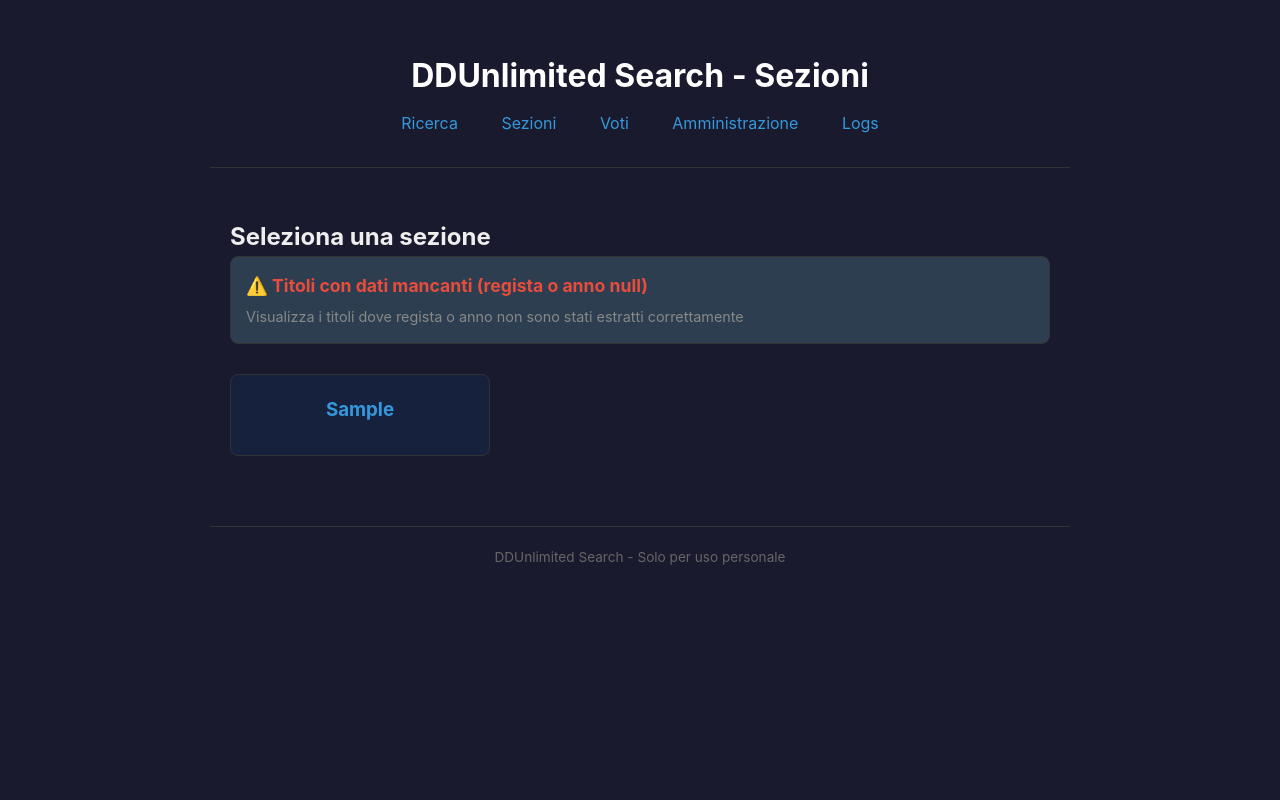
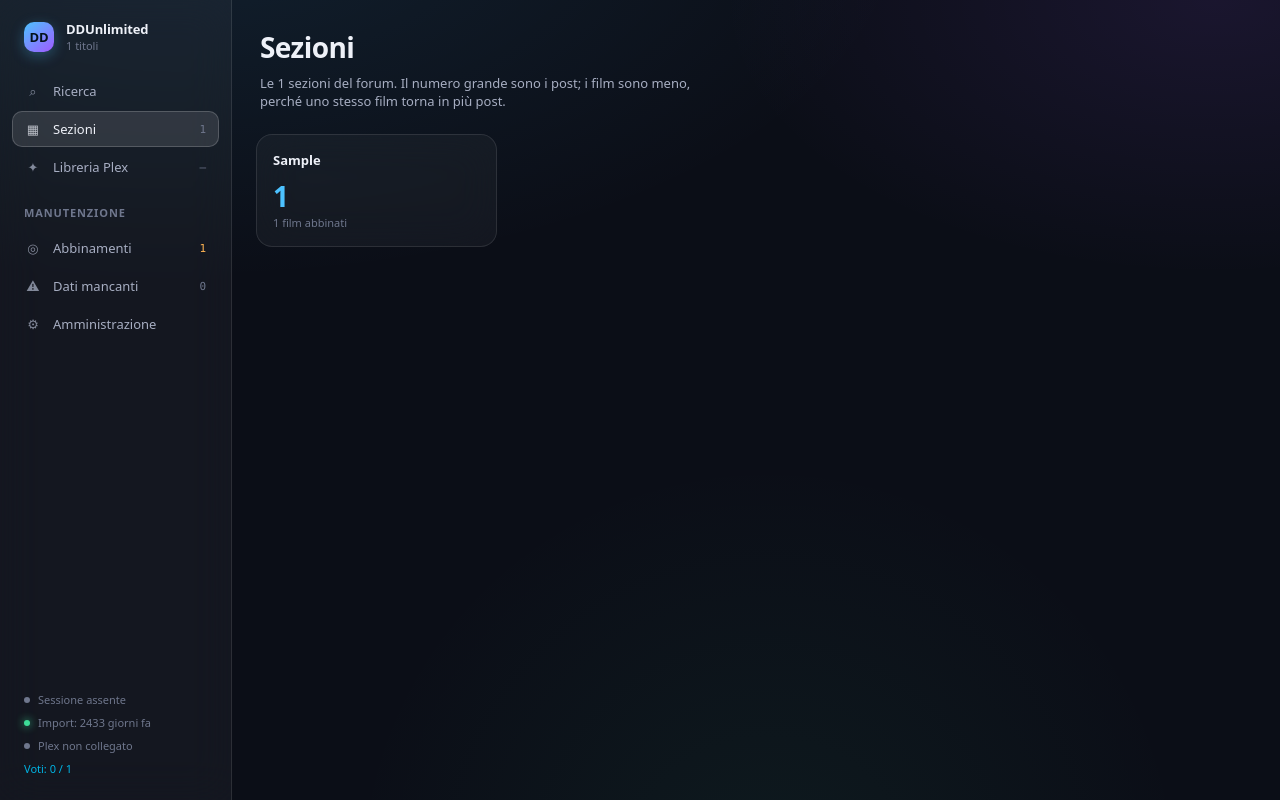
Before and after one commit to exSnake/ddunlimited-search, a Flask app: page /sections in a window 1280 px wide. Run offline with Flask 3, Linux system fonts and the light colour scheme; tables that the repository leaves empty hold one stand-in row (values such as "Sample post").

Commit message:
feat: normalise qualities at the source, store the matched director, rebuild sections
Three contained pieces.

Quality had three writers in parser.py and only one uppercased, so the
column held '720p' and '720P', '1080P' and '1080p', '4K' and '2160P' as
separate values. All three now go through normalize_quality, and a startup
migration rewrites what is already stored. The counts land where they
should: 9741 at 1080p, 5439 at 720p, 1322 at 4K, and no row is lost. The
pass is idempotent, so after the first run init_db is back to 9ms.

title_ratings gains matched_director. TMDB returns it inside the credits
the matcher already requests for its director bonus, so recording it costs
no extra call — build_match is the one place every path goes through,
including a match corrected by hand. The review queue needs it to put the
two directors side by side.

The sections page moves onto the new shell and finally carries counts.
Cards link into the search, which now accepts a real forum section as well
as the collapsed name the filter panel shows.

Claude-Session: https://claude.ai/code/session_014JNdPaNYMziNvA4HEDnZUe

```diff
--- a/src/parser.py
+++ b/src/parser.py
@@ -118,12 +118,34 @@ QUALITY_PATTERNS = [
 ]
 
 
+# One spelling per quality. Three places used to write this column and only
+# one uppercased, so '720p' and '720P' both existed, as did '4K' and '2160P'.
+QUALITY_CANONICAL = {
+    '2160P': '4K', '4K': '4K', 'UHD': '4K',
+    '1080P': '1080p', '1080I': '1080i',
+    '720P': '720p', '720I': '720i',
+    'HDTV': 'HDTV',
+    'WEB': 'WEB', 'WEB-DL': 'WEB', 'WEBDL': 'WEB', 'WEBRIP': 'WEB',
+    'BLURAY': 'BluRay', 'BDRIP': 'BluRay', 'BRRIP': 'BluRay',
+    'DVD': 'DVD', 'DVDRIP': 'DVD',
+    'SD': 'SD',
+    'CAM': 'CAM', 'HDCAM': 'CAM', 'TS': 'TS', 'TELESYNC': 'TS',
+}
+
+
+def normalize_quality(value: str | None) -> str | None:
+    """The one spelling for a quality, or the value untouched if unknown."""
+    if not value:
+        return None
+    return QUALITY_CANONICAL.get(value.strip().upper(), value.strip())
+
+
 def extract_quality(text: str) -> str | None:
     """Extract quality information from text."""
     for pattern in QUALITY_PATTERNS:
         match = re.search(pattern, text, re.IGNORECASE)
         if match:
-            return match.group(1).upper()
+            return normalize_quality(match.group(1))
     return None
 
 
@@ -169,11 +191,11 @@ def extract_quality_from_icons(parent_tag) -> str | None:
     for img in parent_tag.find_all('img'):
         src = img.get('src', '').lower()
         if '4k' in src or 'uhd' in src:
-            return '4K'
+            return normalize_quality('4K')
         if 'full.hd' in src or 'fullhd' in src:
-            return '1080p'
+            return normalize_quality('1080p')
         if '.hd.' in src:
-            return '720p'
+            return normalize_quality('720p')
     return None
 
 
@@ -414,13 +436,13 @@ def parse_page(html: str, section: str) -> list[dict]:
         if not quality:
             section_lower = section.lower()
             if '4k' in section_lower or 'ultrahd' in section_lower:
-                quality = '4K'
+                quality = normalize_quality('4K')
             elif 'fullhd' in section_lower or '1080' in section_lower:
-                quality = '1080p'
+                quality = normalize_quality('1080p')
             elif 'hd' in section_lower:
-                quality = '720p'
+                quality = normalize_quality('720p')
             elif 'sd' in section_lower:
-                quality = 'SD'
+                quality = normalize_quality('SD')
 
         metadata = extract_metadata(full_text)
 
--- a/src/ratings.py
+++ b/src/ratings.py
@@ -256,6 +256,7 @@ def build_match(media_type: str, details: dict, confidence: float) -> dict:
         imdb_id = details.get('imdb_id')
 
     votes = details.get('vote_count') or 0
+    credited = directors_of(media_type, details)
     return {
         'media_type': media_type,
         'tmdb_id': details.get('id'),
@@ -265,6 +266,7 @@ def build_match(media_type: str, details: dict, confidence: float) -> dict:
         'poster_path': details.get('poster_path'),
         'matched_title': name,
         'matched_year': int(released[:4]) if released[:4].isdigit() else None,
+        'matched_director': ', '.join(credited[:2]) or None,
         'confidence': round(confidence, 3),
     }
 
--- a/src/server.py
+++ b/src/server.py
@@ -389,8 +389,9 @@ def admin_page():
 @app.route('/sections')
 def sections_page():
     """Render the sections page."""
-    sections = database.get_all_sections()
-    return render_template('sections.html', sections=sections)
+    return render_template('v2/sections.html',
+                           sections=database.get_section_counts(),
+                           **v2_shell())
 
 
 @app.route('/sections/<section>')
--- a/src/static/v2/app.css
+++ b/src/static/v2/app.css
@@ -148,6 +148,58 @@ body.no-glass * { backdrop-filter: none !important; }
   flex: 1;
   min-width: 0;
   padding: var(--space-5) var(--space-6);
+}
+
+.page-head { padding: var(--space-2) var(--space-1) var(--space-6); }
+.page-head h1 {
+  margin: 0;
+  font-size: var(--text-2xl);
+  font-weight: 650;
+  letter-spacing: -0.02em;
+}
+.page-head p {
+  margin: var(--space-2) 0 0;
+  max-width: 60ch;
+  font-size: var(--text-sm);
+  color: var(--color-text-dim);
+}
+
+.section-grid {
+  display: grid;
+  grid-template-columns: repeat(auto-fill, minmax(200px, 1fr));
+  gap: var(--space-3);
+}
+.section-card {
+  display: block;
+  padding: var(--space-4);
+  background: var(--glass-1);
+  backdrop-filter: blur(var(--glass-blur));
+  border: 1px solid var(--edge);
+  border-radius: var(--radius-lg);
+  transition: all var(--dur) var(--ease);
+}
+.section-card:hover {
+  background: var(--glass-2);
+  border-color: var(--edge-strong);
+  box-shadow: var(--shadow-md);
+  transform: translateY(-1px);
+}
+.section-name {
+  font-size: var(--text-sm);
+  font-weight: 600;
+  color: var(--color-text);
+}
+.section-count {
+  margin-top: var(--space-2);
+  font-size: var(--text-2xl);
+  font-weight: 650;
+  letter-spacing: -0.02em;
+  font-variant-numeric: tabular-nums;
+  color: var(--color-primary);
+}
+.section-sub {
+  font-size: var(--text-2xs);
+  color: var(--color-text-muted);
 }
 
 .with-panel {
--- a/src/templates/sections.html
+++ /dev/null
@@ -1,89 +0,0 @@
-<!DOCTYPE html>
-<html lang="it">
-<head>
-    <meta charset="UTF-8">
-    <meta name="viewport" content="width=device-width, initial-scale=1.0">
-    <title>Sezioni - DDUnlimited Search</title>
-    <link rel="stylesheet" href="{{ url_for('static', filename='style.css') }}">
-    <style>
-        .sections-container {
-            max-width: 1200px;
-            margin: 0 auto;
-            padding: 20px;
-        }
-        .sections-grid {
-            display: grid;
-            grid-template-columns: repeat(auto-fill, minmax(250px, 1fr));
-            gap: 20px;
-            margin-top: 20px;
-        }
-        .section-card {
-            background: #16213e;
-            border: 1px solid #333;
-            border-radius: 8px;
-            padding: 20px;
-            text-align: center;
-            transition: background-color 0.2s;
-            cursor: pointer;
-        }
-        .section-card:hover {
-            background: #1a2744;
-        }
-        .section-card h3 {
-            margin: 0 0 10px 0;
-            color: #3498db;
-        }
-        .section-card a {
-            color: #3498db;
-            text-decoration: none;
-            display: block;
-        }
-        .section-card a:hover {
-            text-decoration: underline;
-        }
-    </style>
-</head>
-<body>
-    <div class="container">
-        <header>
-            <h1>DDUnlimited Search - Sezioni</h1>
-            <nav style="margin-top: 10px;">
-                <a href="/" style="margin-right: 15px;">Ricerca</a>
-                <a href="/sections" style="margin-right: 15px;">Sezioni</a>
-                <a href="/ratings" style="margin-right: 15px;">Voti</a>
-                <a href="/admin" style="margin-right: 15px;">Amministrazione</a>
-                <a href="/logs">Logs</a>
-            </nav>
-        </header>
-
-        <main>
-            <div class="sections-container">
-                <h2>Seleziona una sezione</h2>
-
-                <div style="margin-bottom: 30px; padding: 15px; background: #2c3e50; border-radius: 8px; border: 1px solid #333;">
-                    <a href="/sections/missing-data" style="color: #e74c3c; text-decoration: none; font-weight: bold; font-size: 1.1rem;">
-                        ⚠️ Titoli con dati mancanti (regista o anno null)
-                    </a>
-                    <p style="color: #888; margin-top: 5px; font-size: 0.9rem;">
-                        Visualizza i titoli dove regista o anno non sono stati estratti correttamente
-                    </p>
-                </div>
-
-                <div class="sections-grid">
-                    {% for section in sections %}
-                    <div class="section-card">
-                        <a href="/sections/{{ section }}">
-                            <h3>{{ section }}</h3>
-                        </a>
-                    </div>
-                    {% endfor %}
-                </div>
-            </div>
-        </main>
-
-        <footer>
-            <p>DDUnlimited Search - Solo per uso personale</p>
-        </footer>
-    </div>
-</body>
-</html>
--- a/src/templates/v2/base.html
+++ b/src/templates/v2/base.html
@@ -22,7 +22,7 @@
       <a class="nav-item {% if active == 'search' %}active{% endif %}" href="{{ url_for('v2_search') }}">
         <span class="ico">⌕</span> Ricerca
       </a>
-      <a class="nav-item" href="/sections">
+      <a class="nav-item {% if active == 'sections' %}active{% endif %}" href="{{ url_for('sections_page') }}">
         <span class="ico">▦</span> Sezioni <span class="count">{{ nav_counts.sections }}</span>
       </a>
       <span class="nav-item"><span class="ico">✦</span> Libreria Plex <span class="count">—</span></span>
--- /dev/null
+++ b/src/templates/v2/sections.html
@@ -0,0 +1,23 @@
+{% extends "v2/base.html" %}
+{% set active = 'sections' %}
+{% block title %}Sezioni · DDUnlimited{% endblock %}
+
+{% block work %}
+<div class="page-head">
+  <h1>Sezioni</h1>
+  <p>Le {{ sections|length }} sezioni del forum. Il numero grande sono i post;
+     i film sono meno, perché uno stesso film torna in più post.</p>
+</div>
+
+<div class="section-grid">
+  {% for s in sections %}
+    <a class="section-card" href="{{ url_for('v2_search', section=s.section) }}">
+      <div class="section-name">{{ s.section }}</div>
+      <div class="section-count">{{ "{:,}".format(s.titles).replace(",", ".") }}</div>
+      <div class="section-sub">
+        {% if s.films %}{{ "{:,}".format(s.films).replace(",", ".") }} film abbinati{% else %}nessun abbinamento{% endif %}
+      </div>
+    </a>
+  {% endfor %}
+</div>
+{% endblock %}
```
Also changed, not shown: src/database.py (+53 -4 lines).
